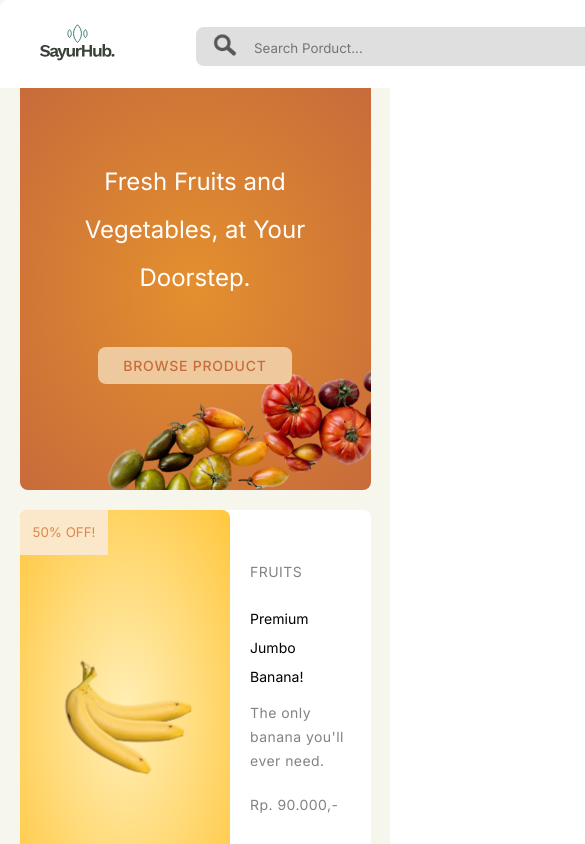
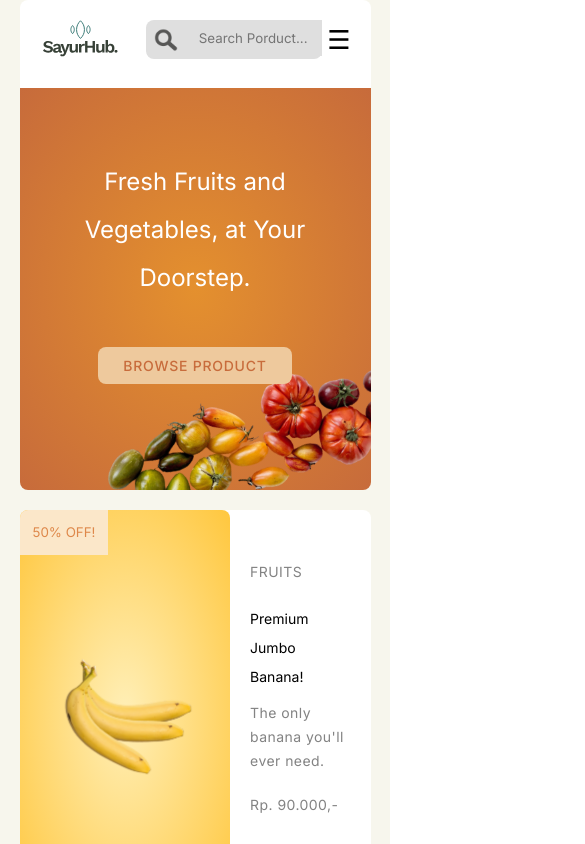
Before and after one commit to ryanarizaldi/sayurHub, a React (Create React App) app: page / in a window 390 px wide. Shown: the top 844 px of the page, 585 px wide, since content can reach past the window. Built offline with nearby package versions, Linux system fonts and the light colour scheme; no server answers.

Commit message:
newnavbar

```diff
--- a/src/components/navbar/Navbar.jsx
+++ b/src/components/navbar/Navbar.jsx
@@ -51,13 +51,15 @@ function Navbar(props) {
         </div>
         <div className={styles.Box}>
           <img src={searchicon} alt="search"></img>
-        </div>
-        <div className={styles.Searchbox}>
           <input
             type="text"
             placeholder="Search Porduct..."
             name="search"
           ></input>
+        </div>
+        <div>
+          <label className={styles.Hamburger} for="toggle">&#9776;</label>
+          <input className={styles.Toggle} type="checkbox" id="toggle"/>
         </div>
         {!token && !tokenAdmin ? (
           <div className={styles.DivNav}>
--- a/src/components/navbar/Navbar.module.css
+++ b/src/components/navbar/Navbar.module.css
@@ -1,13 +1,14 @@
 .Background {
     background: #F7F6ED;
-
+    display: flex;
 }
 
 .Container {
     background-color: #ffffff;
     height: 88px;
     width: 1251px;
-    position: relative;
+    display: flex;
+    justify-content: space-between;
     margin: auto;
     border-top-left-radius: 8px;
     border-top-right-radius: 8px;
@@ -16,53 +17,76 @@
 .Logo img {
     height: 38px;
     width: 81px;
-    position: relative;
-    top: 24px;
-    left: 37px;
+    margin: 20px;
 }
 
 .Box {
+    display: flex;
+    justify-content: space-between;
     background-color: #dfdfdf;
     width: 474px;
     height: 39px;
-    position: absolute;
-    left: 196px;
-    bottom: 22px;
     border-radius: 8px;
+    margin-top: 20px
 }
 
 .Box img {
     width: 24px;
     height: 24px;
-    position: absolute;
-    top: 6px;
-    left: 17px;
+    margin-left: 8px;
+    margin-top: 8px;
 }
 
-.Searchbox input {
+.Box input {
     background-color: #dfdfdf;
     height: 36px;
-    width: 410px;
-    position: absolute;
-    left: 254px;
-    bottom: 22px;
+    width: 400px;
+    border: none;
+    outline: none;
+    margin-left: 8px;
+}
+
+.Box input:focus {
     border: none;
     outline: none;
 }
 
+.Hamburger {
+    background-color: transparent;
+    border: 0;
+    font-size: 26px;
+    line-height: 70px;
+    display: none;
+
+}
+
+.Hamburger:focus {
+    outline: none;
+}
+
+.Toggle {
+    display: none;
+}
+
+.DivNav {
+    display: flex;
+    justify-content: space-between;
+}
+
 .Cart{
-	position: absolute;
-	left: 1100px;
-    bottom: 31px;
+    display: flex;
 	text-decoration: none;
 	color: black;
 	font-size: 16px;
-	transition: all 0.4s ease 0s;
+    transition: all 0.4s ease 0s;
+    margin-top: 28px;
+    margin-right: 40px;
+
 }
 
 .Cart:hover {
-	bottom: 40px;
-	font-size: 32px;
+    font-size: 32px;
+    margin-top: 18px;
     transform: translatey(10px);
 	transition: all 0.4s ease 0s;
 }
@@ -101,11 +125,10 @@
     color: #ffffff;
     font-weight: 600;
     font-size: 16px;
-    position: absolute;
     padding: 10px 32px;
     border-radius: 8px;
-    left: 950px;
-    bottom: 25px;
+    margin: 20px;
+    margin-right: 40px;
     border: none;
     outline: none;
 	transition: all 0.2s ease 0s;
@@ -118,42 +141,40 @@
 }
 
 .Login {
+    display: flex;
 	transition: all 0.4s ease 0s;
     color: #367874;
     font-weight: 600;
     font-size: 16px;
-    position: absolute;
-    left: 1130px;
-    bottom: 34px;
+    margin-top: 20px;
+    margin-bottom: 28px;
+    margin-right: 50px;
+    padding-top: 10px;
     text-decoration: none;
-}
 
 
+
+
+}
 
 .Login:hover {
 	transition: all 0.4s ease 0s;
     color: #265552;
     border: 1px solid #265552;
     padding: 10px 20px;
-    left: 1108px;
     border-radius: 8px;
-    bottom: 24px;
 
 
 }
 
-
-
 .Dropdown{
-	transition: all 0.4s ease 0s;
-    position: relative;
-    left: 1130px;
-    bottom: 0px;
+    transition: all 0.4s ease 0s;
+    margin: 20px;
+    margin-right: 40px;
 	z-index: 2;
 }
 
 .Dropdown img{
-	position: absolute;
 	left: 30px;
 	top: -19px;
 	width: 40px;
@@ -163,7 +184,6 @@
 
 .DropdownContent {
     display: none;
-    position: absolute;
 	top: 15px;
 	left: 50px;
     background-color: #f9f9f9;
@@ -192,3 +212,30 @@
   background-color: #ddd;
   transition: all 0.4s ease 0s;
 }
+
+@media only screen and (max-width: 700px) {
+    .Container {
+        max-width: 90%;
+        display: flex;
+        justify-content: space-between;
+    }
+
+    .Box {
+        width: 50%;
+    }
+
+    .Box input {
+        width: 70%;
+    }
+
+    .Hamburger {
+        display: block;
+        cursor: pointer;
+        margin-top: 5px;
+        margin-right: 20px;
+    }
+
+    .DivNav {
+        display: none;
+    }
+}
```
